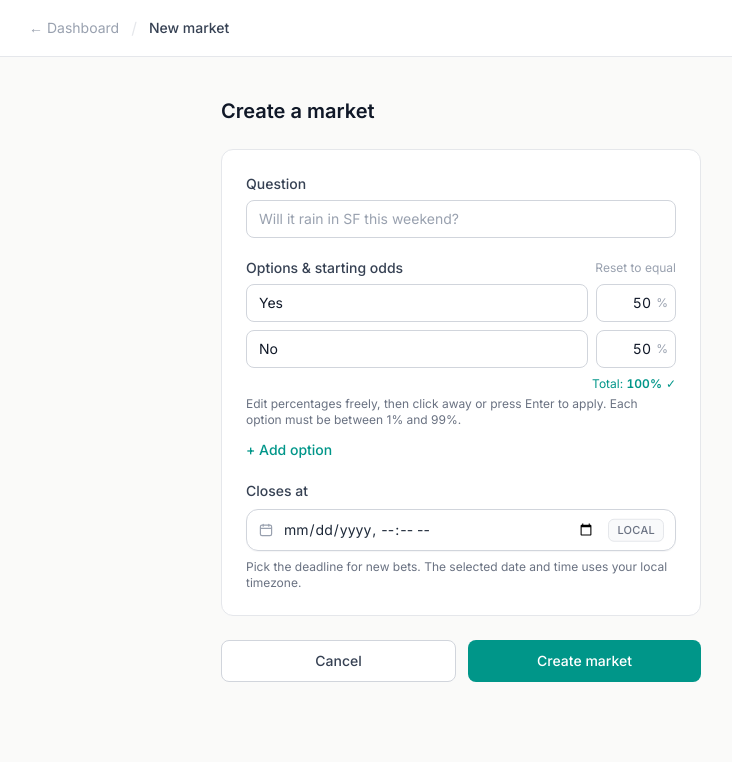
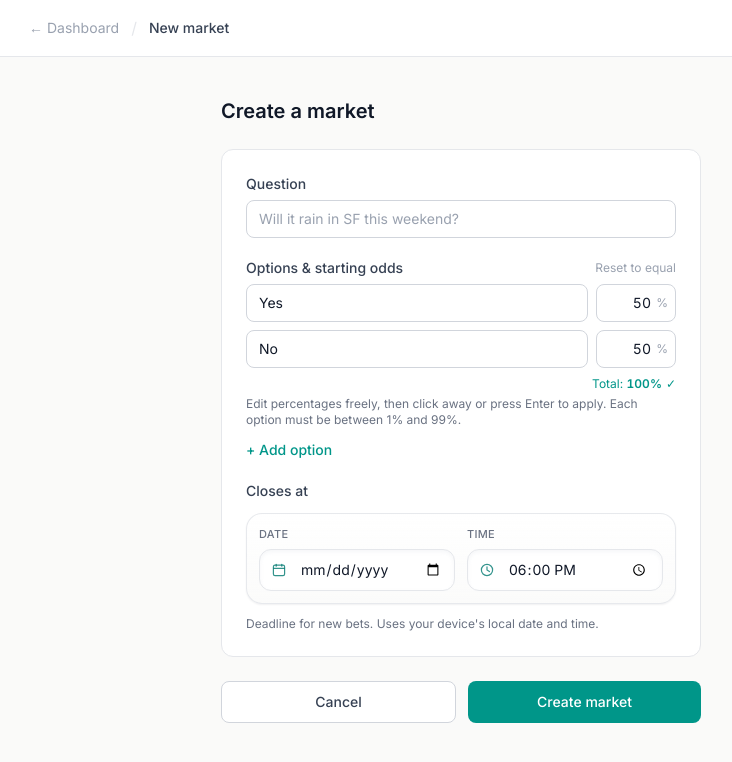
Before and after one commit to pranavrajaram/answer-key, a Next.js app: page /markets/new in a window 1280 px wide. Shown: the top 762 px of the page, without its empty margins (179-911 px from the left). Built offline with nearby package versions, Linux system fonts and the light colour scheme; no server answers.

Commit message:
feat(markets): split closes-at into styled date and time fields
Native datetime-local UIs vary and are hard to restyle; separate date
and time inputs with a shared card layout improve clarity and control.

```diff
--- a/app/markets/new/page.tsx
+++ b/app/markets/new/page.tsx
@@ -27,7 +27,9 @@ export default function NewMarketPage() {
     { label: 'No', pct: 50 },
   ])
   const [pctDrafts, setPctDrafts] = useState<string[]>(['50', '50'])
-  const [closesAt, setClosesAt] = useState('')
+  /** yyyy-MM-dd and HH:mm — combined for submit as local datetime */
+  const [closeDate, setCloseDate] = useState('')
+  const [closeTime, setCloseTime] = useState('18:00')
   const [loading, setLoading] = useState(false)
   const [error, setError] = useState<string | null>(null)
 
@@ -95,7 +97,10 @@ export default function NewMarketPage() {
     if (cleaned.length < 2) { setError('Need at least 2 options'); return }
     if (new Set(cleaned.map(r => r.label)).size !== cleaned.length) { setError('Options must be unique'); return }
     if (!totalOk) { setError('Percentages must add up to exactly 100'); return }
-    if (!closesAt) { setError('Choose a closing date'); return }
+    if (!closeDate || !closeTime) {
+      setError('Choose a closing date and time')
+      return
+    }
 
 
     setLoading(true)
@@ -113,7 +118,7 @@ export default function NewMarketPage() {
         options: cleaned.map(r => r.label),
         q_values: qValues,
         b: 100,
-        closes_at: new Date(closesAt).toISOString(),
+        closes_at: new Date(`${closeDate}T${closeTime}`).toISOString(),
       })
       .select('id')
       .single()
@@ -253,32 +258,68 @@ export default function NewMarketPage() {
               )}
             </div>
 
-            {/* Closing date */}
-            <div className="space-y-2">
-              <label className="block text-sm font-medium text-gray-700">
+            {/* Closing date + time — separate native pickers look cleaner than one datetime-local control */}
+            <div className="space-y-3">
+              <label id="closes-at-label" className="block text-sm font-medium text-gray-700">
                 Closes at
               </label>
-              <div className="relative group">
-                <span className="pointer-events-none absolute left-3 top-1/2 -translate-y-1/2 text-gray-400 group-focus-within:text-teal-600 transition-colors">
+              <div
+                role="group"
+                aria-labelledby="closes-at-label"
+                className="grid grid-cols-1 gap-3 sm:grid-cols-2 rounded-2xl border border-gray-200/90 bg-gradient-to-b from-white to-stone-50/80 p-3 shadow-[0_1px_2px_rgba(15,23,42,0.06)]"
+              >
+                <div className="space-y-1.5">
+                  <span className="block text-[11px] font-medium uppercase tracking-wide text-gray-500">
+                    Date
+                  </span>
+                  <div className="relative">
+                    <span className="pointer-events-none absolute left-3 top-1/2 -translate-y-1/2 text-teal-700/80">
                       <svg aria-hidden="true" viewBox="0 0 20 20" fill="none" className="h-4 w-4">
                         <rect x="3" y="4" width="14" height="13" rx="2" stroke="currentColor" strokeWidth="1.5" />
                         <path d="M6.5 2.8v2.5M13.5 2.8v2.5M3.5 8h13" stroke="currentColor" strokeWidth="1.5" strokeLinecap="round" />
                       </svg>
                     </span>
                     <input
-                  type="datetime-local"
-                  value={closesAt}
-                  onChange={e => setClosesAt(e.target.value)}
+                      type="date"
+                      value={closeDate}
+                      onChange={e => setCloseDate(e.target.value)}
+                      min={(() => {
+                        const d = new Date()
+                        const y = d.getFullYear()
+                        const m = String(d.getMonth() + 1).padStart(2, '0')
+                        const day = String(d.getDate()).padStart(2, '0')
+                        return `${y}-${m}-${day}`
+                      })()}
                       required
                       aria-describedby="closes-at-help"
-                  className="w-full rounded-xl border border-gray-300 bg-white/95 py-2.5 pl-9 pr-20 text-sm text-gray-800 shadow-[0_1px_1px_rgba(15,23,42,0.04)] transition placeholder:text-gray-400 hover:border-gray-400 focus:border-teal-500 focus:outline-none focus:ring-2 focus:ring-teal-500/20"
+                      className="w-full appearance-none rounded-xl border border-gray-200 bg-white py-2.5 pl-10 pr-3 text-sm text-gray-900 shadow-inner shadow-gray-100/80 transition hover:border-teal-300/60 focus:border-teal-500 focus:outline-none focus:ring-2 focus:ring-teal-500/25 [color-scheme:light]"
                     />
-                <span className="pointer-events-none absolute right-3 top-1/2 -translate-y-1/2 rounded-md border border-gray-200 bg-gray-50 px-2 py-0.5 text-[11px] font-medium uppercase tracking-wide text-gray-500">
-                  Local
+                  </div>
+                </div>
+                <div className="space-y-1.5">
+                  <span className="block text-[11px] font-medium uppercase tracking-wide text-gray-500">
+                    Time
                   </span>
+                  <div className="relative">
+                    <span className="pointer-events-none absolute left-3 top-1/2 -translate-y-1/2 text-teal-700/80">
+                      <svg aria-hidden="true" viewBox="0 0 20 20" fill="none" className="h-4 w-4">
+                        <circle cx="10" cy="10" r="7" stroke="currentColor" strokeWidth="1.5" />
+                        <path d="M10 6.2V10l3 2" stroke="currentColor" strokeWidth="1.5" strokeLinecap="round" />
+                      </svg>
+                    </span>
+                    <input
+                      type="time"
+                      value={closeTime}
+                      onChange={e => setCloseTime(e.target.value)}
+                      required
+                      aria-describedby="closes-at-help"
+                      className="w-full rounded-xl border border-gray-200 bg-white py-2.5 pl-10 pr-3 text-sm text-gray-900 shadow-inner shadow-gray-100/80 transition hover:border-teal-300/60 focus:border-teal-500 focus:outline-none focus:ring-2 focus:ring-teal-500/25 [color-scheme:light]"
+                    />
+                  </div>
+                </div>
               </div>
               <p id="closes-at-help" className="text-xs text-gray-500">
-                Pick the deadline for new bets. The selected date and time uses your local timezone.
+                Deadline for new bets. Uses your device&apos;s local date and time.
               </p>
             </div>
           </div>
```
Lines whose indentation alone changed are shown as unchanged.
